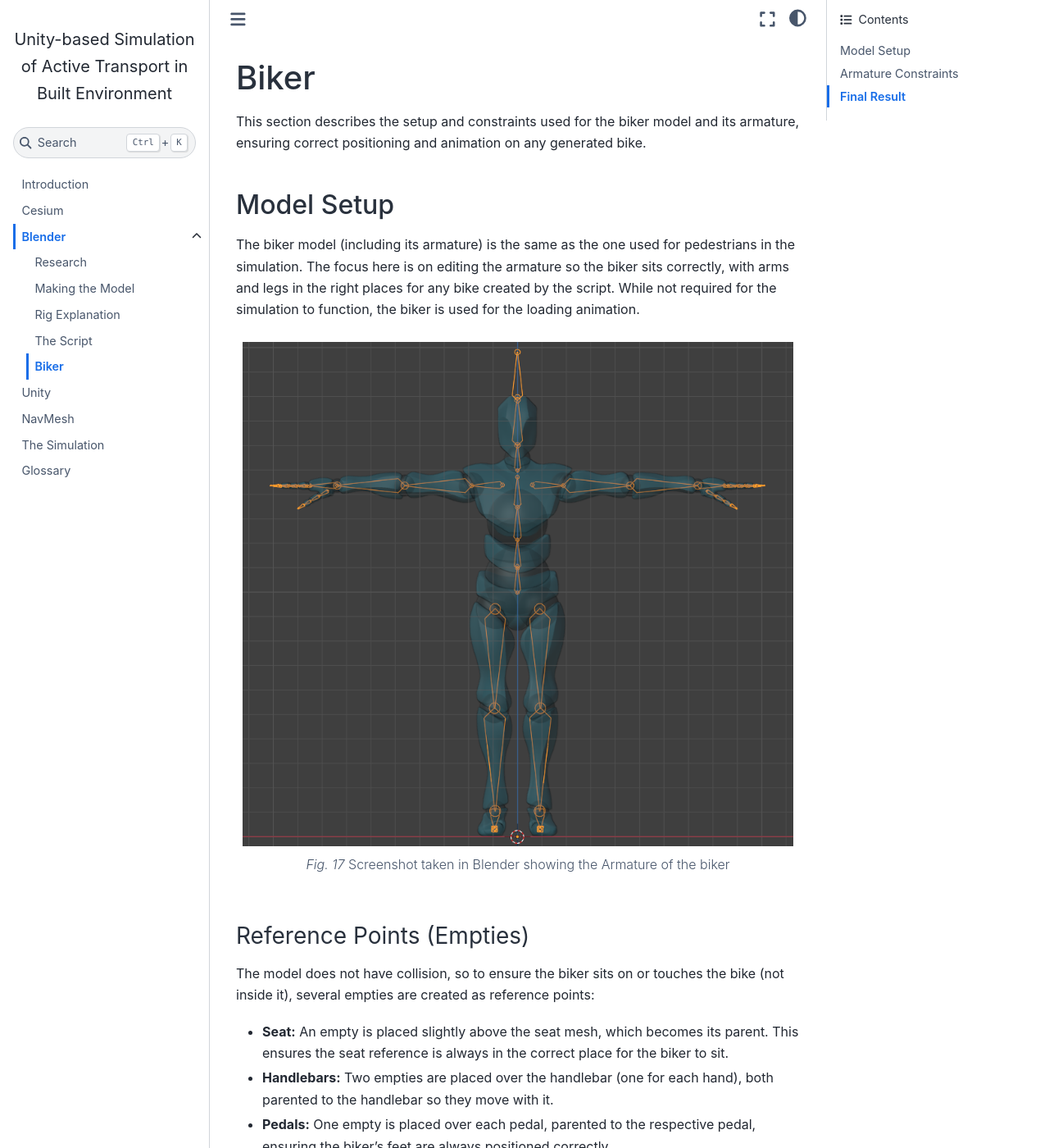
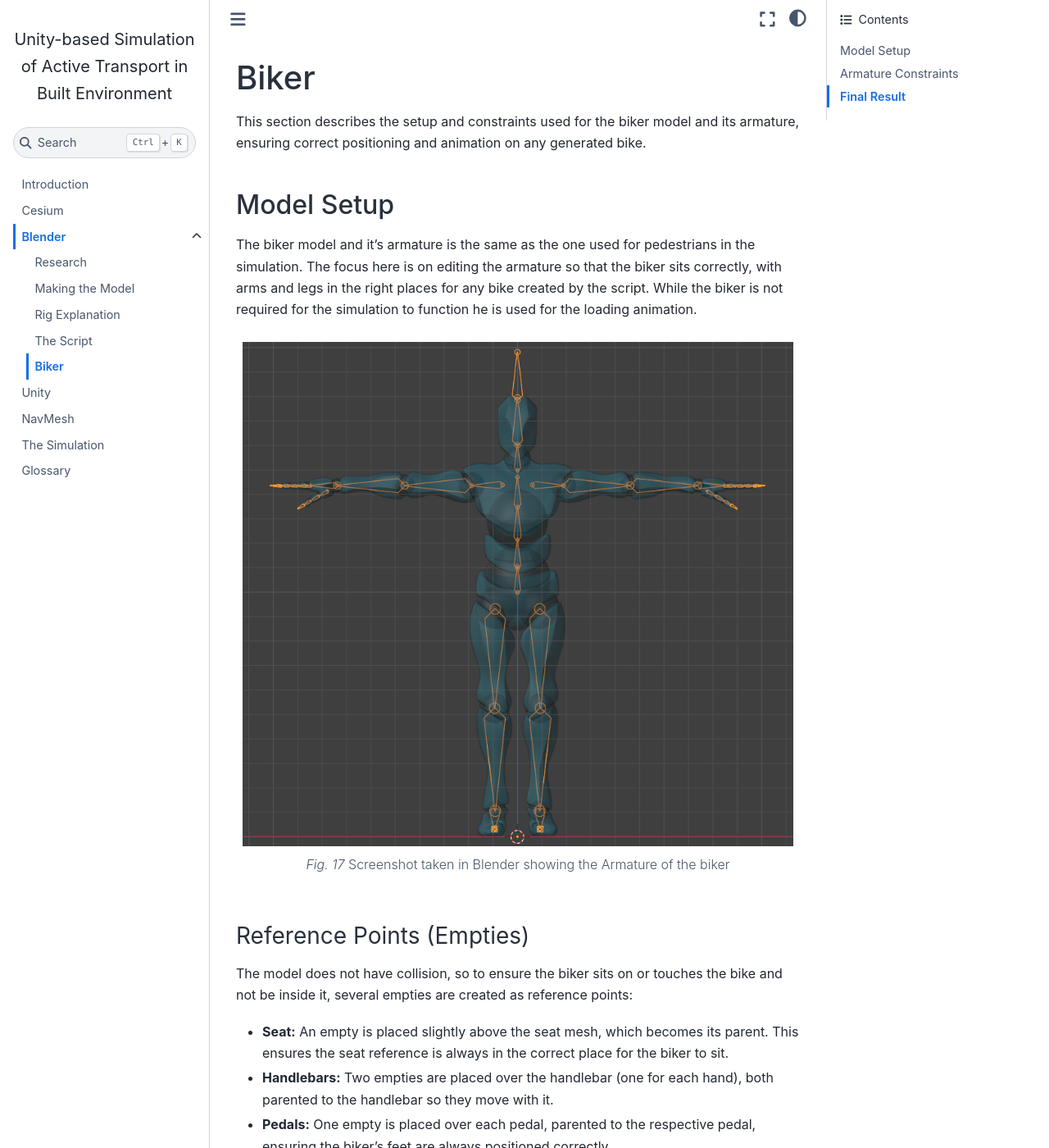
Before and after one commit to Theogoun/Thesis, a Jupyter Book: the page built from docs/Biker.md, in a window 1280 px wide and 1400 px high. Shown: the whole window at 82% size. Built offline with Jupyter Book 1.0.4 settings and Sphinx 7.4.7 and the Sphinx Book theme 1.1.4, drawn with Linux system fonts in a browser that asks for light colours; pages that are not in the unit, such as notebooks, are missing from menus; some of the changed text lies outside the part shown.

Commit message:
Update Biker.md

````diff
--- a/docs/Biker.md
+++ b/docs/Biker.md
@@ -5,7 +5,7 @@
 
 ## Model Setup
 
-The biker model (including its armature) is the same as the one used for pedestrians in the simulation. The focus here is on editing the armature so the biker sits correctly, with arms and legs in the right places for any bike created by the script. While not required for the simulation to function, the biker is used for the loading animation.
+The biker model and it's armature is the same as the one used for pedestrians in the simulation. The focus here is on editing the armature so that the biker sits correctly, with arms and legs in the right places for any bike created by the script. While the biker is not required for the simulation to function he is used for the loading animation.
 
 ```{figure} ../Images/Biker.png
 ---
@@ -15,7 +15,7 @@
 ```
 
 ### Reference Points (Empties)
-The model does not have collision, so to ensure the biker sits on or touches the bike (not inside it), several empties are created as reference points:
+The model does not have collision, so to ensure the biker sits on or touches the bike and not be inside it, several empties are created as reference points:
 
 - **Seat:** An empty is placed slightly above the seat mesh, which becomes its parent. This ensures the seat reference is always in the correct place for the biker to sit.
 - **Handlebars:** Two empties are placed over the handlebar (one for each hand), both parented to the handlebar so they move with it.
@@ -31,7 +31,7 @@
 
 ### Constraint Setup
 
-- **Hands:** IK constraint targets the handlebar empties; Limit Rotation keeps hands perpendicular to the floor and prevents collision with the bar.
+- **Hands:** IK constraint targets the handlebar empties; Limit Rotation keeps hands parallel to the floor and prevents collision with the bar.
 - **Hip:** Copy Location constraint targets the seat empty.
 - **Head:** Limit Rotation constraint keeps the head facing forward.
 
````
